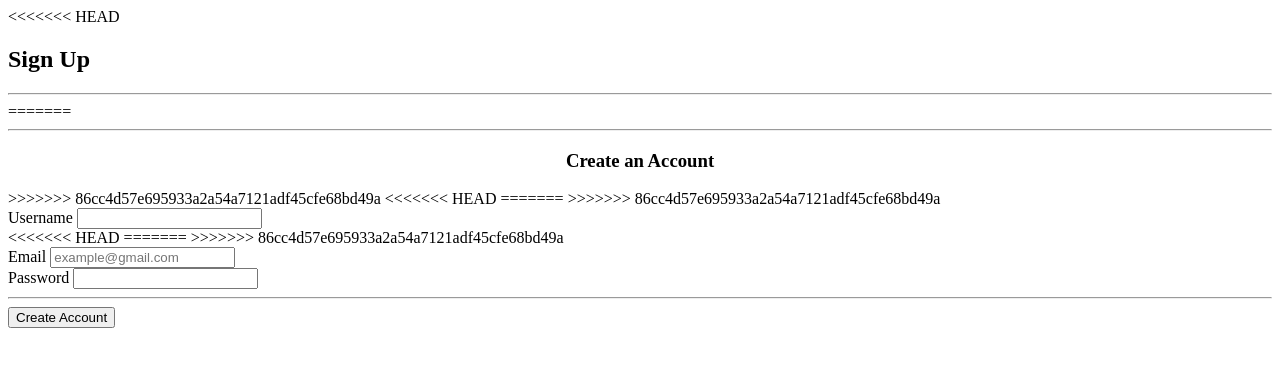
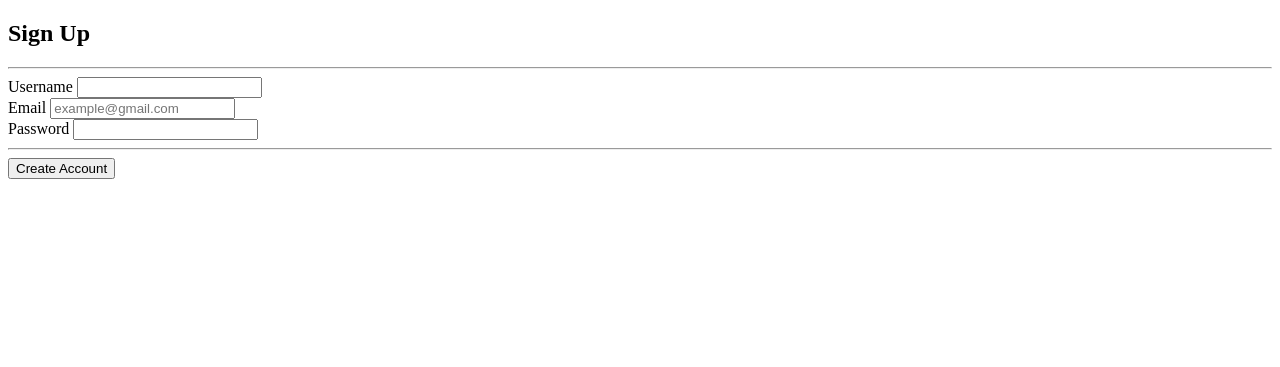
Before and after one commit to TerryIsmael/decide-part-pacodelucia, a Django app: page /authentication/register/ in a window 1280 px wide. Shown: the top 367 px of the page. Run offline with Django 3.2, Linux system fonts and the light colour scheme.

Commit message:
refactor : Limpiado register.html #37

```diff
--- a/decide/authentication/templates/register.html
+++ b/decide/authentication/templates/register.html
@@ -2,7 +2,6 @@
 
 {% block content %}
 
-<<<<<<< HEAD
 <div class="container mt-5">
     <div class="row justify-content-center">
         <div class="col-lg-6 rounded border p-4">
@@ -12,21 +11,6 @@
             </div>
 
             <form action="/authentication/register/" method="POST">
-=======
-<div class="container mt-4">
-
-    <div class="p-3 m-3">
-
-
-        <div class="col-lg-5 rounded mx-auto border pt-4">
-            <div class="text-center col">
-                <!-- <hr> -->
-                <hr>
-            </div>
-            <h3 class="alert alert-success rounded-pill" style="text-align:center">Create an Account</h3>
-            <form action="/authentication/register/" method="POST">
-
->>>>>>> 86cc4d57e695933a2a54a7121adf45cfe68bd49a
                 {% csrf_token %}
 
                 {% if error %}
@@ -35,22 +19,14 @@
                     </div>
                 {% endif %}
 
-<<<<<<< HEAD
                 <!-- Username -->
-=======
-                <!-- username -->
->>>>>>> 86cc4d57e695933a2a54a7121adf45cfe68bd49a
                 <div class="form-group">
                     <label for="username">Username</label>
                     <input required type="text" name="username" id="username"
                         value="{{ values.username }}" class="form-control">
                 </div>
 
-<<<<<<< HEAD
                 <!-- Email -->
-=======
-                <!-- email -->
->>>>>>> 86cc4d57e695933a2a54a7121adf45cfe68bd49a
                 <div class="form-group">
                     <label for="email">Email</label>
                     <input required type="email" name="email" id="email"
```
